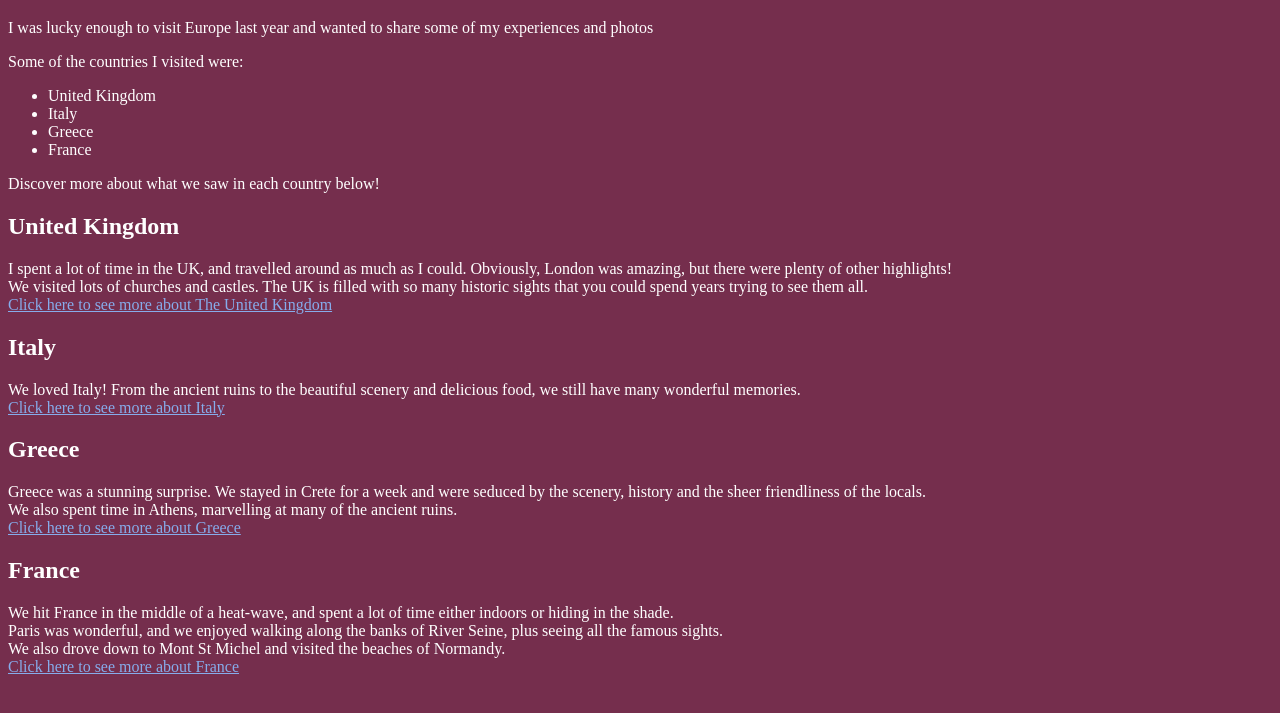
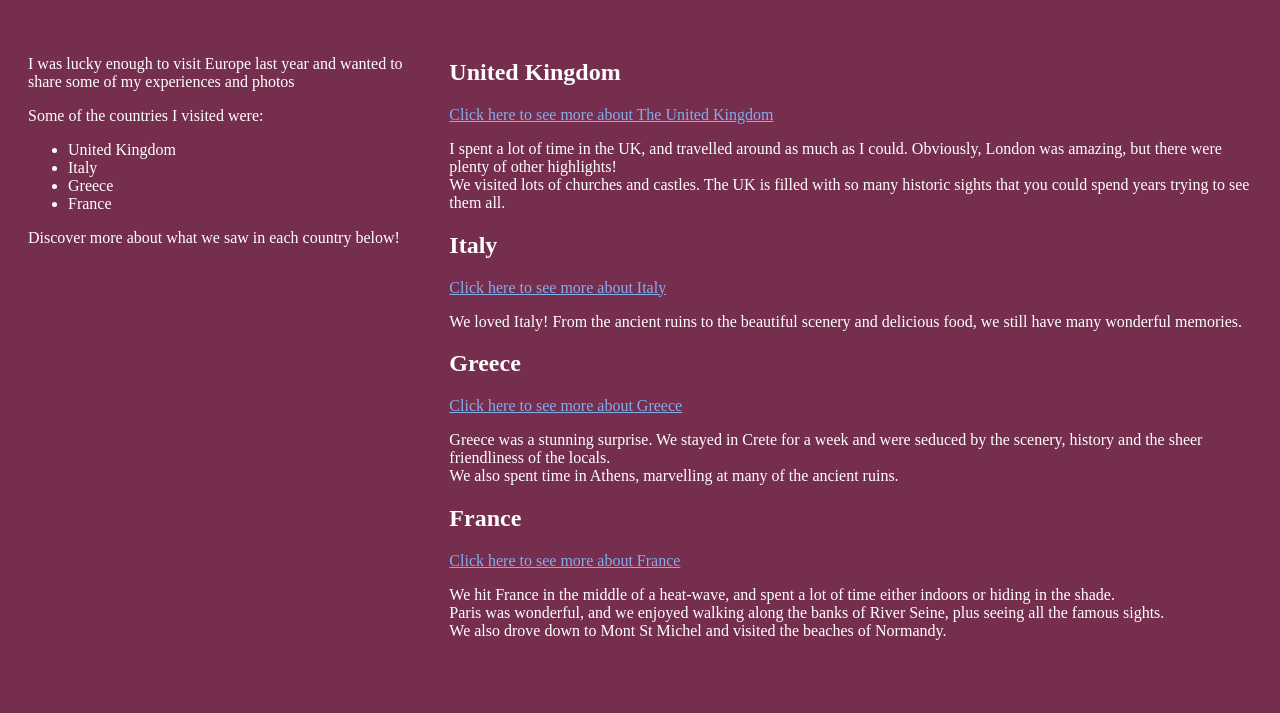
Before and after one commit to standrewscollege2018/2022-year-11-web-design-classwork-ash7313, a plain HTML site: page europe/index.html in a window 1280 px wide. Shown: the part 61-774 px from the top of the page. Drawn offline with Linux system fonts and the light colour scheme.

Commit message:
adding divs

```diff
--- a/europe/index.html
+++ b/europe/index.html
@@ -3,11 +3,15 @@
   <head>
     <link rel="stylesheet" href="stylesheet.css">
     <meta charset="utf-8">
-    <title></title>
+    <title>Europe</title>
   </head>
   <body>
+    <!-- Title -->
+    <h1>Trip to Europe</h1>
+    <!-- Banner Content -->
+    <div class="banner-container">
       <!-- Intro Page -->
-    <p><h1>Trip to Europe</h1></p>
+      <div class="intro">
         <p>I was lucky enough to visit Europe last year and wanted to share some of my experiences and photos</p>
         <p>Some of the countries I visited were:</p>
         <!-- List of countries -->
@@ -18,25 +22,31 @@
           <li>France</li>
         </ul>
         <p>Discover more about what we saw in each country below!<br>
+
+      </div>
         <!-- The uk infomation -->
+        <div class="countries">
           <p><h2>United Kingdom</h2></p>
+          <a href="uk.html">Click here to see more about The United Kingdom</a>
           <p>I spent a lot of time in the UK, and travelled around as much as I could. Obviously, London was amazing, but there were plenty of other highlights!<br>
             We visited lots of churches and castles. The UK is filled with so many historic sights that you could spend years trying to see them all.<br>
-      <a href="uk.html">Click here to see more about The United Kingdom</a>
             <!-- Italy infomation -->
             <p><h2>Italy</h2></p>
+            <a href="italy.html">Click here to see more about Italy</a>
             <p>We loved Italy! From the ancient ruins to the beautiful scenery and delicious food, we still have many wonderful memories.<br>
-        <a href="italy.html">Click here to see more about Italy</a>
               <!-- Greece infomation -->
             <p><h2>Greece</h2></p>
+            <a href="greece.html">Click here to see more about Greece</a>
             <p>Greece was a stunning surprise. We stayed in Crete for a week and were seduced by the scenery, history and the sheer friendliness of the locals.<br>
               We also spent time in Athens, marvelling at many of the ancient ruins.<br>
-        <a href="greece.html">Click here to see more about Greece</a>
               <!-- France infomation -->
               <p><h2>France</h2></p>
+              <a href="france.html">Click here to see more about France</a>
               <p>We hit France in the middle of a heat-wave, and spent a lot of time either indoors or hiding in the shade.<br>
                 Paris was wonderful, and we enjoyed walking along the banks of River Seine, plus seeing all the famous sights.<br>
                 We also drove down to Mont St Michel and visited the beaches of Normandy.<br>
-          <a href="france.html">Click here to see more about France</a>
+        </div>
+
+    </div>
     </body>
   </html>
```
Lines whose indentation alone changed are shown as unchanged.
